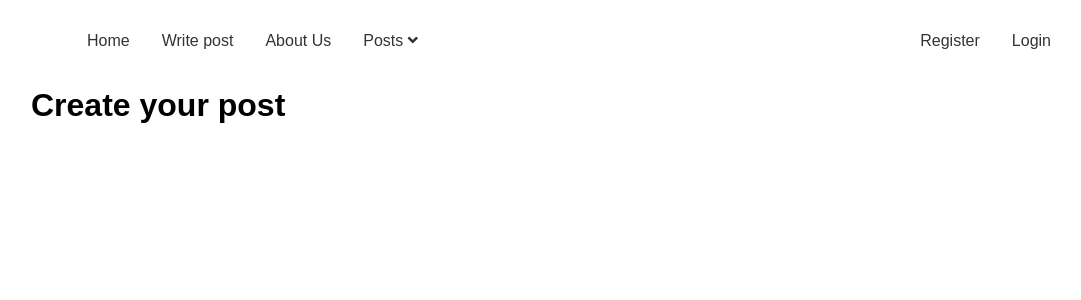
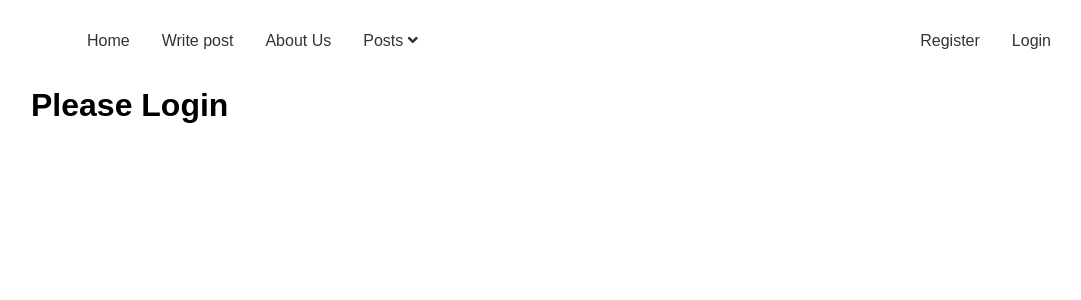
Before and after one commit to xeusteerapat/blog-app, a React (Create React App) app in the folder client/: page /create in a window 1280 px wide. Shown: the top 300 px of the page, without its empty margins (91-1172 px from the left). Built offline with nearby package versions, Linux system fonts and the light colour scheme.

Commit message:
update conditional render on create post

```diff
--- a/client/src/components/posts/CreatePost.tsx
+++ b/client/src/components/posts/CreatePost.tsx
@@ -1,6 +1,16 @@
 import React from 'react';
 
 const CreatePost = () => {
+  const accessToken = localStorage.getItem('accessToken');
+
+  if (!accessToken) {
+    return (
+      <div>
+        <h1>Please Login</h1>
+      </div>
+    );
+  }
+
   return (
     <div>
       <h1>Create your post</h1>
--- a/client/src/context/auth.tsx
+++ b/client/src/context/auth.tsx
@@ -67,6 +67,10 @@ const AuthProvider = (props: any) => {
       type: 'LOGOUT',
       payload: null,
     });
+
+    setTimeout(() => {
+      window.location.reload();
+    }, 100);
   };
 
   return (
```
